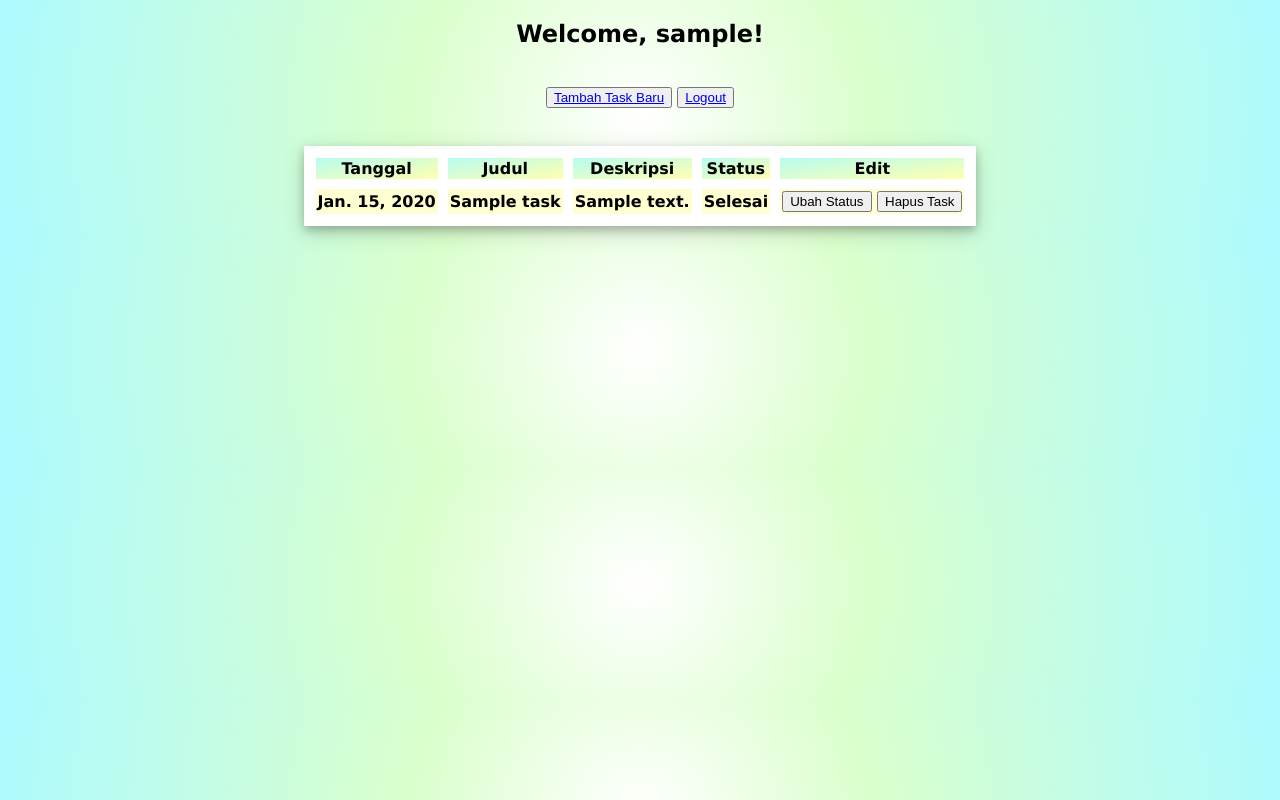
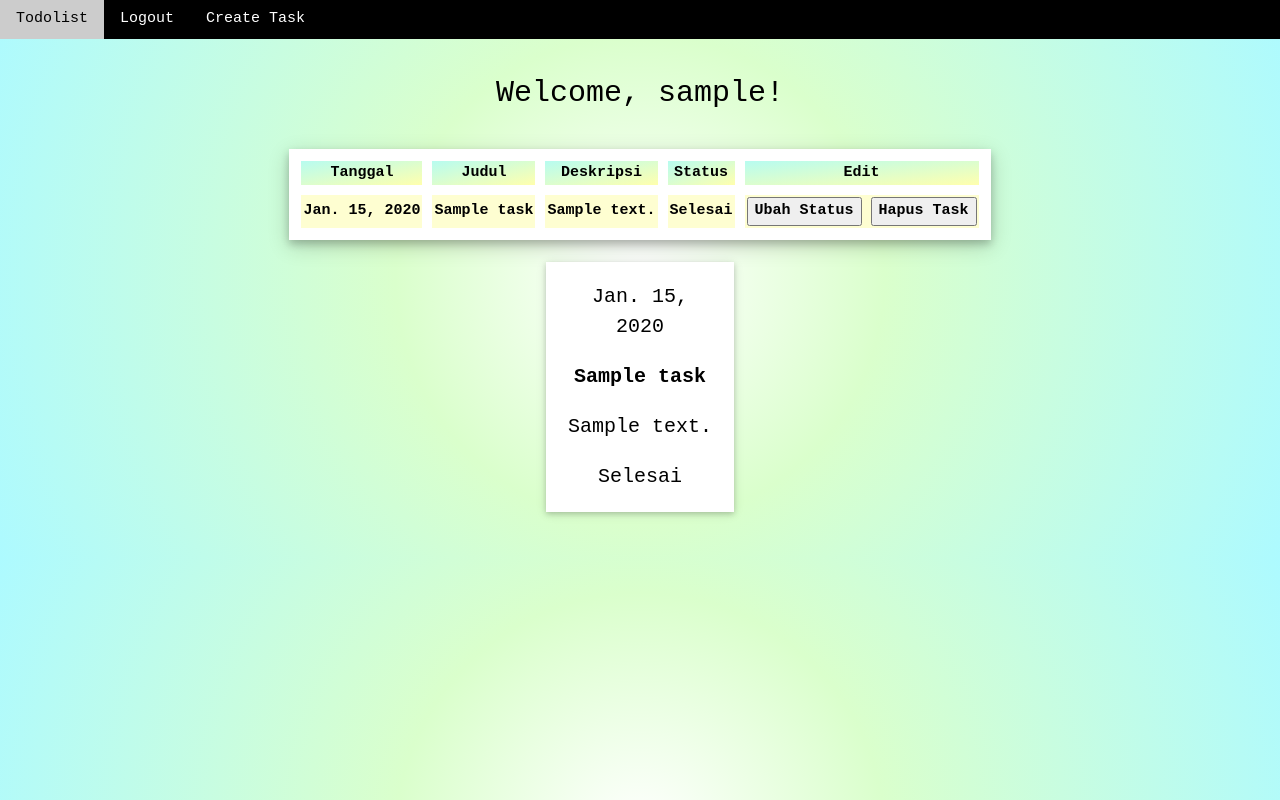
Before and after one commit to wedens-elma/Tugas2-PBP, a Django app: page /todolist/ in a window 1280 px wide. Run offline with Django 4.2, Linux system fonts and the light colour scheme; a user stored in the database is signed in; tables that the repository leaves empty hold one stand-in row (values such as "Sample post"); lists and menus that the app fills with data are empty.

Commit message:
Complete Assignmet 5 and Bonus

```diff
--- a/static/css/style.css
+++ b/static/css/style.css
@@ -1,5 +1,5 @@
 body {
-    font-family: verdana;
+    font-family: 'Courier New', Courier, monospace;
     background: rgb(2,0,36);
     background: radial-gradient(circle, rgb(255, 255, 255) 0%, rgb(218, 255, 204) 35%, rgb(173, 250, 255) 100%);
     /* text-shadow: 1px 1px 4px #c0c0c0; */
@@ -34,3 +34,20 @@ h2 {
     box-shadow: 0 4px 8px 0 rgba(0, 0, 0, 0.2), 0 6px 20px 0 rgba(0, 0, 0, 0.19);
     padding:0px;
 }
+
+ul {
+    list-style-type: none;
+    margin: 0;
+    padding: 0;
+}
+
+li {
+    display: inline;
+    /* display: block; */
+    padding: 8px;
+    background-color: #dddddd;
+}
+
+.navbar {
+    background-color: #dddddd;
+}
--- a/todolist/templates/todolist.html
+++ b/todolist/templates/todolist.html
@@ -1,24 +1,37 @@
 {% extends 'base.html' %}
 
 {% block content %}
-<h2>Welcome, {{user}}!</h2>
+<meta name="viewport" content="width=device-width, initial-scale=1.0">
+<link rel="stylesheet" href="https://www.w3schools.com/w3css/4/w3.css">
+
+<nav class="navbar navbar-expand-lg navbar-dark bg-dark">
+    <div class="w3-bar w3-black" style="font-family:'Courier New', Courier, monospace">
+        <a href="#" class="w3-bar-item w3-button w3-mobile">Todolist</a>
+        <a href="{% url 'todolist:logout_user' %}" class="w3-bar-item w3-button w3-mobile">Logout</a>
+        <a href="{% url 'todolist:create-task' %}" class="w3-bar-item w3-button w3-mobile">Create Task</a>
+    </div>
+</nav>
+
 <br>
-<div class="wrapper">
+
+<h2 style="font-family:'Courier New', Courier, monospace">Welcome, {{user}}!</h2>
+<!-- <br> -->
+<!-- <div class="wrapper">
 <button><a href="{% url 'todolist:create-task' %}">Tambah Task Baru</a></button>
 <button><a href="{% url 'todolist:logout_user' %}">Logout</a></button>
-</div>
-<br>
+</div> -->
+<!-- <br> -->
 <br>
 <table class="card" style="border:0px solid black;margin-left:auto;margin-right:auto;padding:2px;border-spacing:10px;background-color:white;" border="1px">
     <tr>
-    <th style="border: 0px solid rgba(0, 0, 0, 0);background-image: linear-gradient(to bottom right, rgb(183, 252, 240), rgb(255, 255, 174))">Tanggal</th>
-    <th style="border: 0px solid rgba(0, 0, 0, 0);background-image: linear-gradient(to bottom right, rgb(183, 252, 240), rgb(255, 255, 174))">Judul</th>
-    <th style="border: 0px solid rgba(0, 0, 0, 0);background-image: linear-gradient(to bottom right, rgb(183, 252, 240), rgb(255, 255, 174))">Deskripsi</th>
-    <th style="border: 0px solid rgba(0, 0, 0, 0);background-image: linear-gradient(to bottom right, rgb(183, 252, 240), rgb(255, 255, 174))">Status</th>
-    <th style="border: 0px solid rgba(0, 0, 0, 0);background-image: linear-gradient(to bottom right, rgb(183, 252, 240), rgb(255, 255, 174))">Edit</th>
+    <th style="border: 0px solid rgba(0, 0, 0, 0);background-image: linear-gradient(to bottom right, rgb(183, 252, 240), rgb(255, 255, 174)); font-family:'Courier New', Courier, monospace">Tanggal</th>
+    <th style="border: 0px solid rgba(0, 0, 0, 0);background-image: linear-gradient(to bottom right, rgb(183, 252, 240), rgb(255, 255, 174)); font-family:'Courier New', Courier, monospace">Judul</th>
+    <th style="border: 0px solid rgba(0, 0, 0, 0);background-image: linear-gradient(to bottom right, rgb(183, 252, 240), rgb(255, 255, 174)); font-family:'Courier New', Courier, monospace">Deskripsi</th>
+    <th style="border: 0px solid rgba(0, 0, 0, 0);background-image: linear-gradient(to bottom right, rgb(183, 252, 240), rgb(255, 255, 174)); font-family:'Courier New', Courier, monospace">Status</th>
+    <th style="border: 0px solid rgba(0, 0, 0, 0);background-image: linear-gradient(to bottom right, rgb(183, 252, 240), rgb(255, 255, 174)); font-family:'Courier New', Courier, monospace">Edit</th>
     </tr>
     {% for item in list_task %}
-        <tr style="background-color:rgb(254, 254, 209);border: 0px solid rgba(0, 0, 0, 0);">
+        <tr style="background-color:rgb(254, 254, 209);border: 0px solid rgba(0, 0, 0, 0); font-family:'Courier New', Courier, monospace">
             <th>{{item.date}}</th>
             <th>{{item.title}}</th>
             <th>{{item.description}}</th>
@@ -46,4 +59,26 @@
     {% endfor %}
 </table>
 
+<br>
+<div class="w3-container w3-center w3-mobile w3-cell-row" style="margin:auto">
+
+    <tr>
+        {% for item in list_task %}
+            <div class="w3-card w3-white w3-hover-shadow w3-cell w3-mobile w3-margin w3-container w3-margin" style="width:15%">
+                <th><h4><p style="font-family:'Courier New', Courier, monospace">{{item.date}}</p></h4></th>
+                <th><h4><p style="font-family:'Courier New', Courier, monospace"><strong>{{item.title}}</strong></p></h4></th>
+                <th><h4><p style="font-family:'Courier New', Courier, monospace">{{item.description}}</p></h4></th>
+                {% if item.is_finished %}
+                <th><h4><p style="font-family:'Courier New', Courier, monospace">Selesai</p></h4></th>
+                {% else %}
+                <th><h4><p style="font-family:'Courier New', Courier, monospace">Belum Selesai</p></h4></th>
+                {% endif %}
+            </div>
+        {% endfor %}
+    </tr>
+</div>
+
+<br>
+<br>
+
 {% endblock content %}
```
Also changed, not shown: todolist/templates/create-task.html (+9 -0 lines), todolist/templates/login.html (+8 -0 lines), todolist/templates/register.html (+8 -0 lines).
